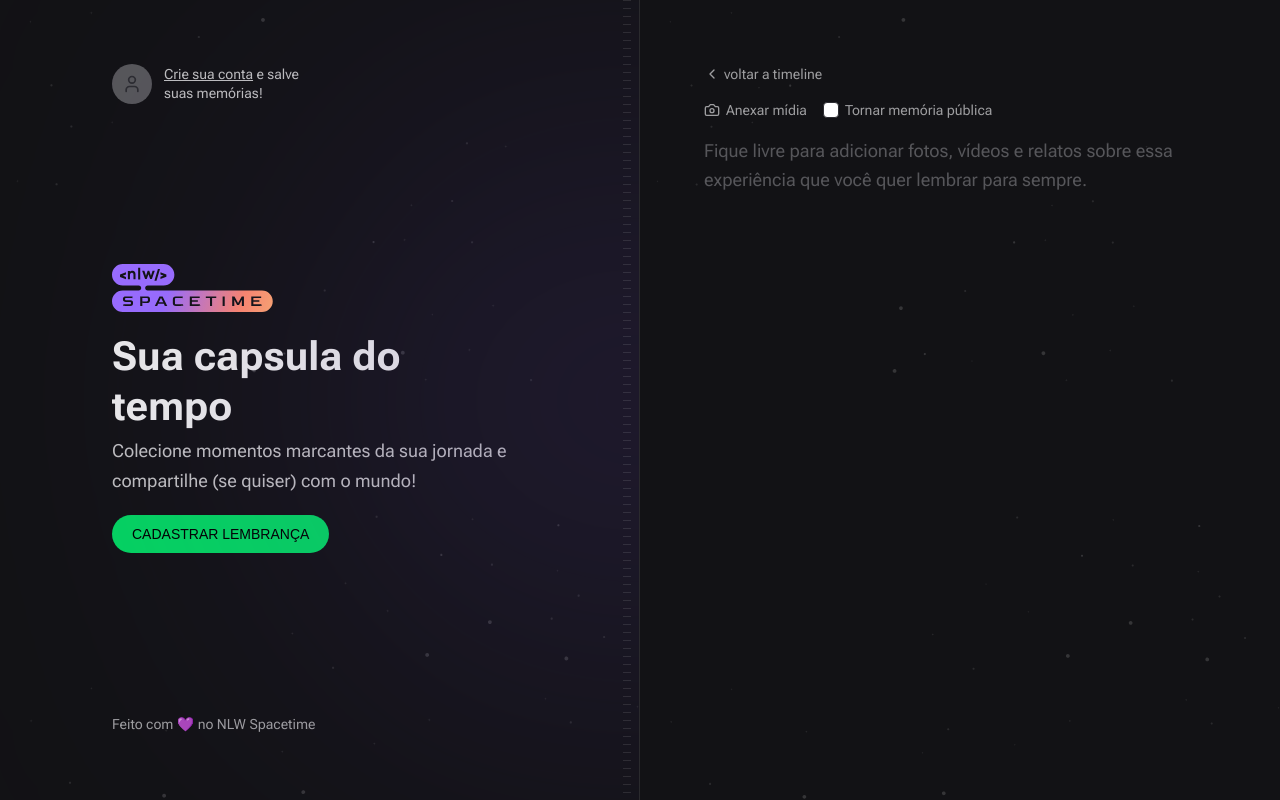
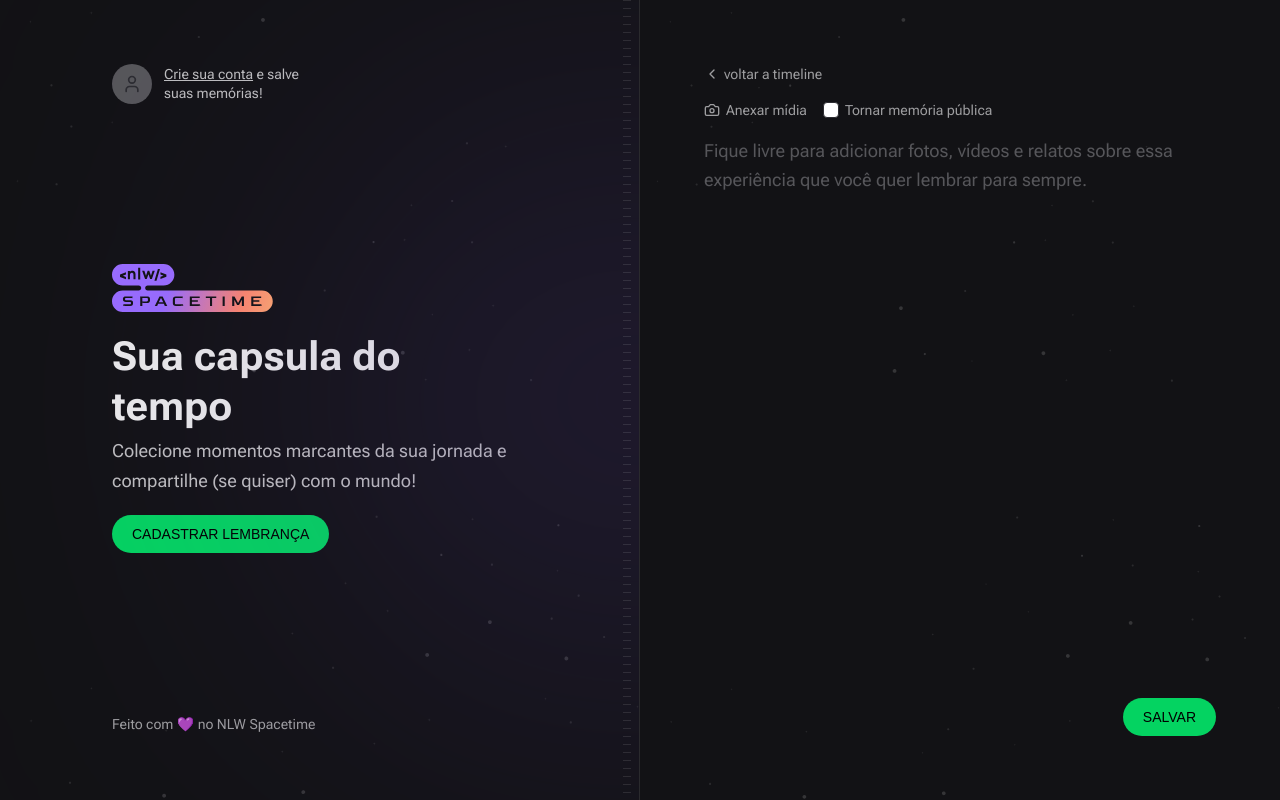
Before and after one commit to ndelanhese/nlw-spacetime-web, a Next.js app: page /memories/new in a window 1280 px wide. Built offline with nearby package versions, Linux system fonts and the light colour scheme; no server answers; a web font is replaced by a local one.

Commit message:
feat(mew-memory): created the function new memory

```diff
--- a/package.json
+++ b/package.json
@@ -17,6 +17,7 @@
     "axios": "^1.4.0",
     "eslint": "8.40.0",
     "eslint-config-next": "13.4.2",
+    "js-cookie": "^3.0.5",
     "jwt-decode": "^3.1.2",
     "lucide-react": "^0.217.0",
     "next": "13.4.2",
@@ -31,6 +32,7 @@
     "@commitlint/config-conventional": "^17.6.3",
     "@rocketseat/eslint-config": "^1.2.0",
     "@tailwindcss/forms": "^0.5.3",
+    "@types/js-cookie": "^3.0.3",
     "commitizen": "^4.3.0",
     "cz-conventional-changelog": "^3.3.0",
     "husky": "^8.0.0",
--- a/src/app/memories/new/page.tsx
+++ b/src/app/memories/new/page.tsx
@@ -1,5 +1,5 @@
-import MediaPicker from '@/components/MediaPicker'
-import { Camera, ChevronLeft } from 'lucide-react'
+import NewMemoryForm from '@/components/NewMemoryForm'
+import { ChevronLeft } from 'lucide-react'
 import Link from 'next/link'
 
 const NewMemory = () => {
@@ -12,37 +12,7 @@
         <ChevronLeft className='h-4 w-4' />
         voltar a timeline
       </Link>
-      <form className='flex flex-col gap-2 flex-1'>
-        <div className='flex items-center gap-4'>
-          <label
-            htmlFor='media'
-            className='flex cursor-pointer items-center gap-1.5 text-sm text-gray-200 hover:text-gray-100'
-          >
-            <Camera className='h-4 w-4' />
-            Anexar mídia
-          </label>
-          <label
-            htmlFor='isPublic'
-            className='flex cursor-pointer items-center gap-1.5 text-sm text-gray-200 hover:text-gray-100'
-          >
-            <input
-              type='checkbox'
-              name='isPublic'
-              id='isPublic'
-              value='true'
-              className='h-4 w-4 rounded border-gray-400bg-gray-700 text-purple-500'
-            />
-            Tornar memória pública
-          </label>
-        </div>
-        <MediaPicker />
-        <textarea
-          name='content'
-          spellCheck={false}
-          className='w-full flex-1 resize-none rounded border-0 bg-transparent p-0 text-lg leading-relaxed text-gray-100 placeholder:text-gray-400 focus:ring-0'
-          placeholder='Fique livre para adicionar fotos, vídeos e relatos sobre essa experiência que você quer lembrar para sempre.'
-        />
-      </form>
+      <NewMemoryForm />
     </div>
   )
 }
--- a/src/components/MediaPicker.tsx
+++ b/src/components/MediaPicker.tsx
@@ -16,6 +16,7 @@
       <input
         type='file'
         id='media'
+        name='coverURL'
         className='invisible h-0 w-0'
         accept='image/*'
         multiple={false}
--- /dev/null
+++ b/src/components/NewMemoryForm.tsx
@@ -0,0 +1,71 @@
+'use client'
+import { Camera } from 'lucide-react'
+import MediaPicker from './MediaPicker'
+import { FormEvent } from 'react'
+import { api } from '@/lib/api'
+import { useRouter } from 'next/navigation'
+import Cookie from 'js-cookie'
+
+const NewMemoryForm = () => {
+  const router = useRouter()
+  const handleCreateMemory = async (event: FormEvent<HTMLFormElement>) => {
+    event.preventDefault()
+    const formData = new FormData(event.currentTarget)
+    const fileToUpload = formData.get('coverURL')
+    let coverUrl = ''
+    if (fileToUpload) {
+      const uploadFormData = new FormData()
+      uploadFormData.set('file', fileToUpload)
+      const uploadResponse = await api.post('/upload', uploadFormData)
+      coverUrl = uploadResponse.data.fileURL
+    }
+    const token = Cookie.get('token')
+    await api.post(
+      '/memories',
+      {
+        content: formData.get('content'),
+        coverUrl,
+        isPublic: formData.get('isPublic'),
+      },
+      { headers: { Authorization: `Bearer ${token}` } },
+    )
+    router.push('/')
+  }
+  return (
+    <form className='flex flex-col gap-2 flex-1' onSubmit={handleCreateMemory}>
+      <div className='flex items-center gap-4'>
+        <label
+          htmlFor='media'
+          className='flex cursor-pointer items-center gap-1.5 text-sm text-gray-200 hover:text-gray-100'
+        >
+          <Camera className='h-4 w-4' />
+          Anexar mídia
+        </label>
+        <label
+          htmlFor='isPublic'
+          className='flex cursor-pointer items-center gap-1.5 text-sm text-gray-200 hover:text-gray-100'
+        >
+          <input
+            type='checkbox'
+            name='isPublic'
+            id='isPublic'
+            value='true'
+            className='h-4 w-4 rounded border-gray-400bg-gray-700 text-purple-500'
+          />
+          Tornar memória pública
+        </label>
+      </div>
+      <MediaPicker />
+      <textarea
+        name='content'
+        spellCheck={false}
+        className='w-full flex-1 resize-none rounded border-0 bg-transparent p-0 text-lg leading-relaxed text-gray-100 placeholder:text-gray-400 focus:ring-0'
+        placeholder='Fique livre para adicionar fotos, vídeos e relatos sobre essa experiência que você quer lembrar para sempre.'
+      />
+      <button className='self-end inline-block rounded-full bg-green-500 px-5 py-3 font-alt text-sm uppercase leading-none text-black hover:bg-green-600'>
+        salvar
+      </button>
+    </form>
+  )
+}
+export default NewMemoryForm
```
Also changed, not shown: 1 other file (tests, documents, lock files or other folders).
